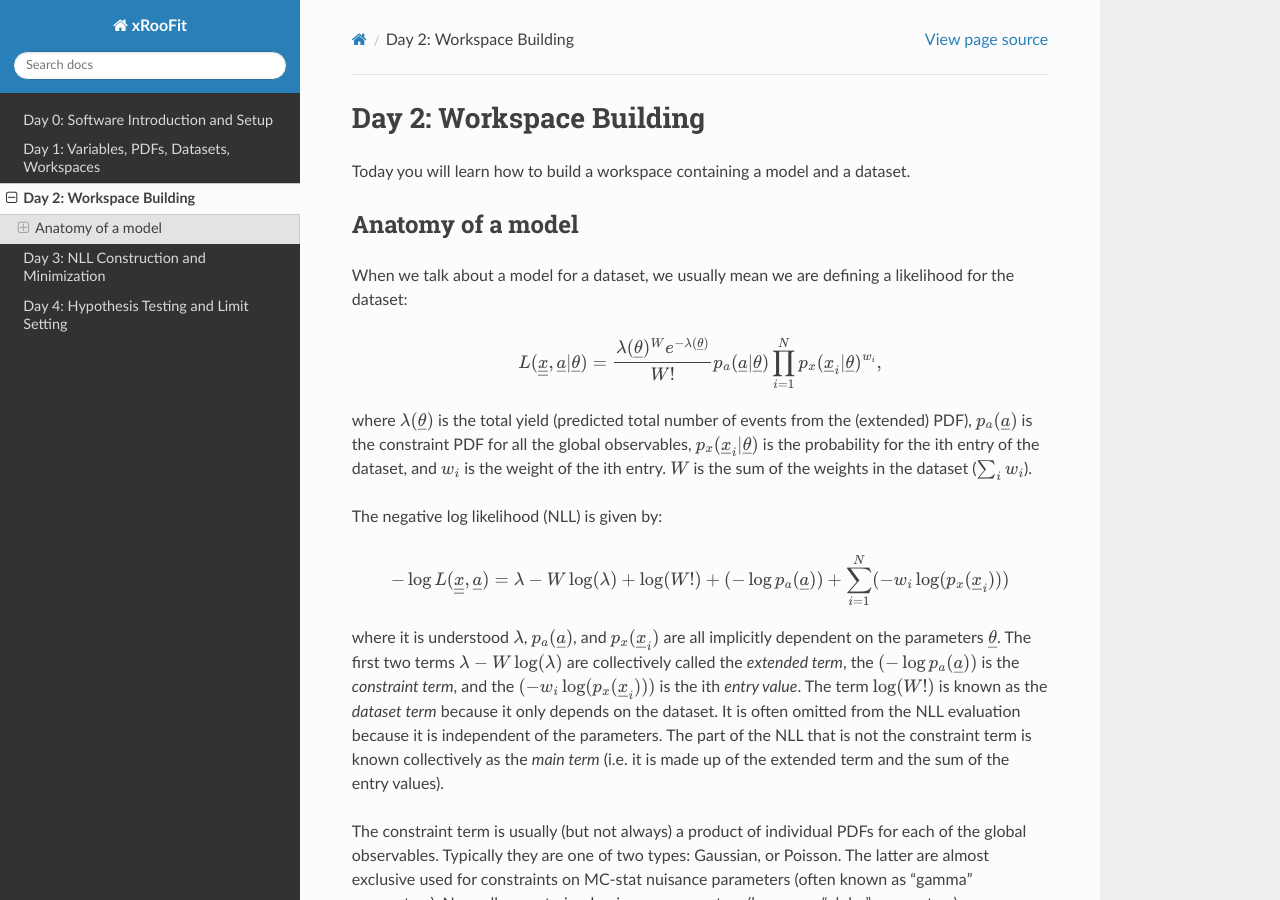
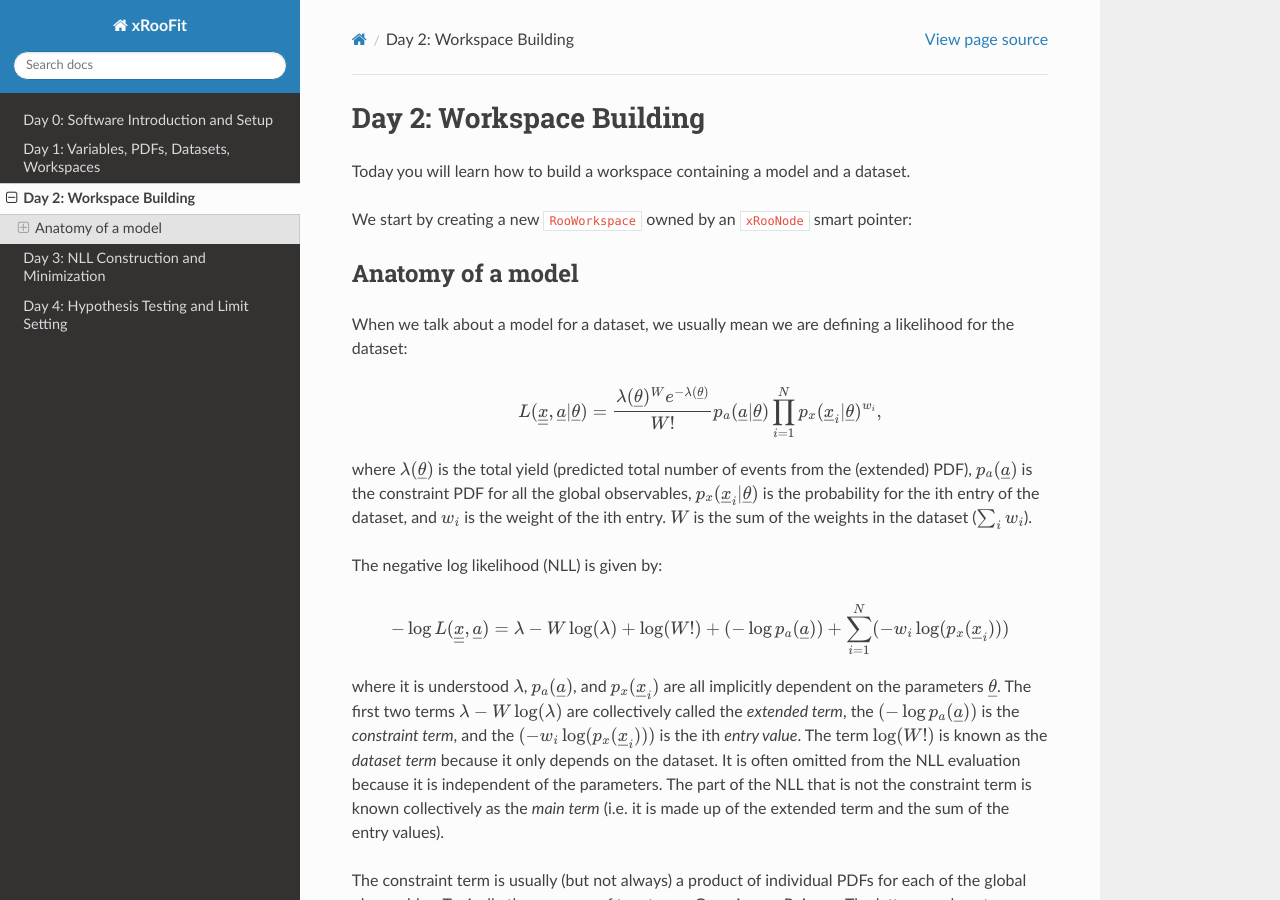
Before and after one commit to will-cern/xroofit-readthedocs, a Sphinx documentation site: the page built from docs/source/workspaceBuilding.rst, in a window 1280 px wide and 900 px high. Built offline with Sphinx 7.4.7 and the Read the Docs theme 3.1.0, drawn with Linux system fonts in a browser that asks for light colours.

Commit message:
Update workspaceBuilding.rst

```diff
--- a/docs/source/workspaceBuilding.rst
+++ b/docs/source/workspaceBuilding.rst
@@ -2,6 +2,10 @@ Day 2: Workspace Building
 *************************
 
 Today you will learn how to build a workspace containing a model and a dataset.
+
+We start by creating a new ``RooWorkspace`` owned by an ``xRooNode`` smart pointer:
+
+
 
 
 Anatomy of a model
```
